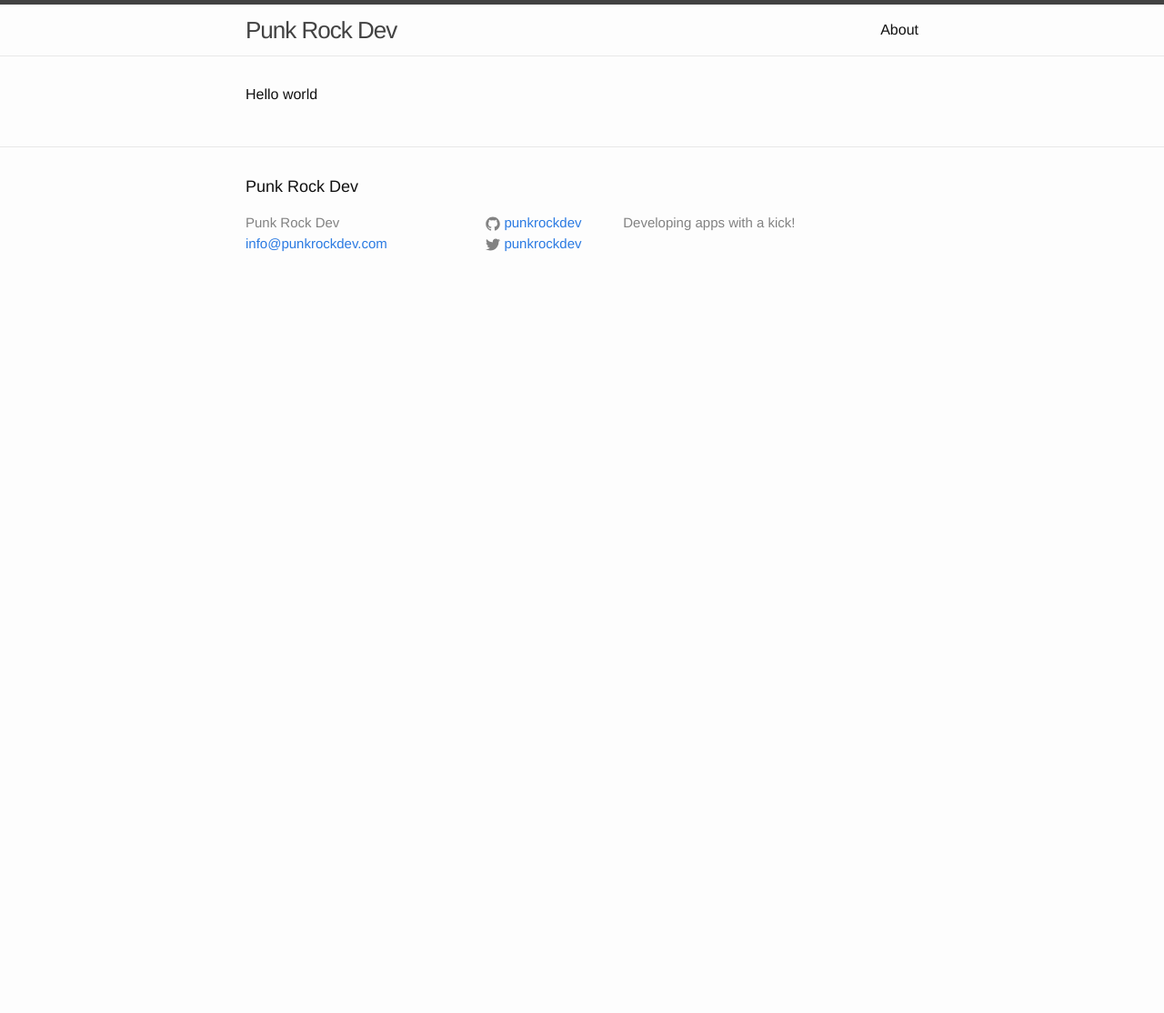
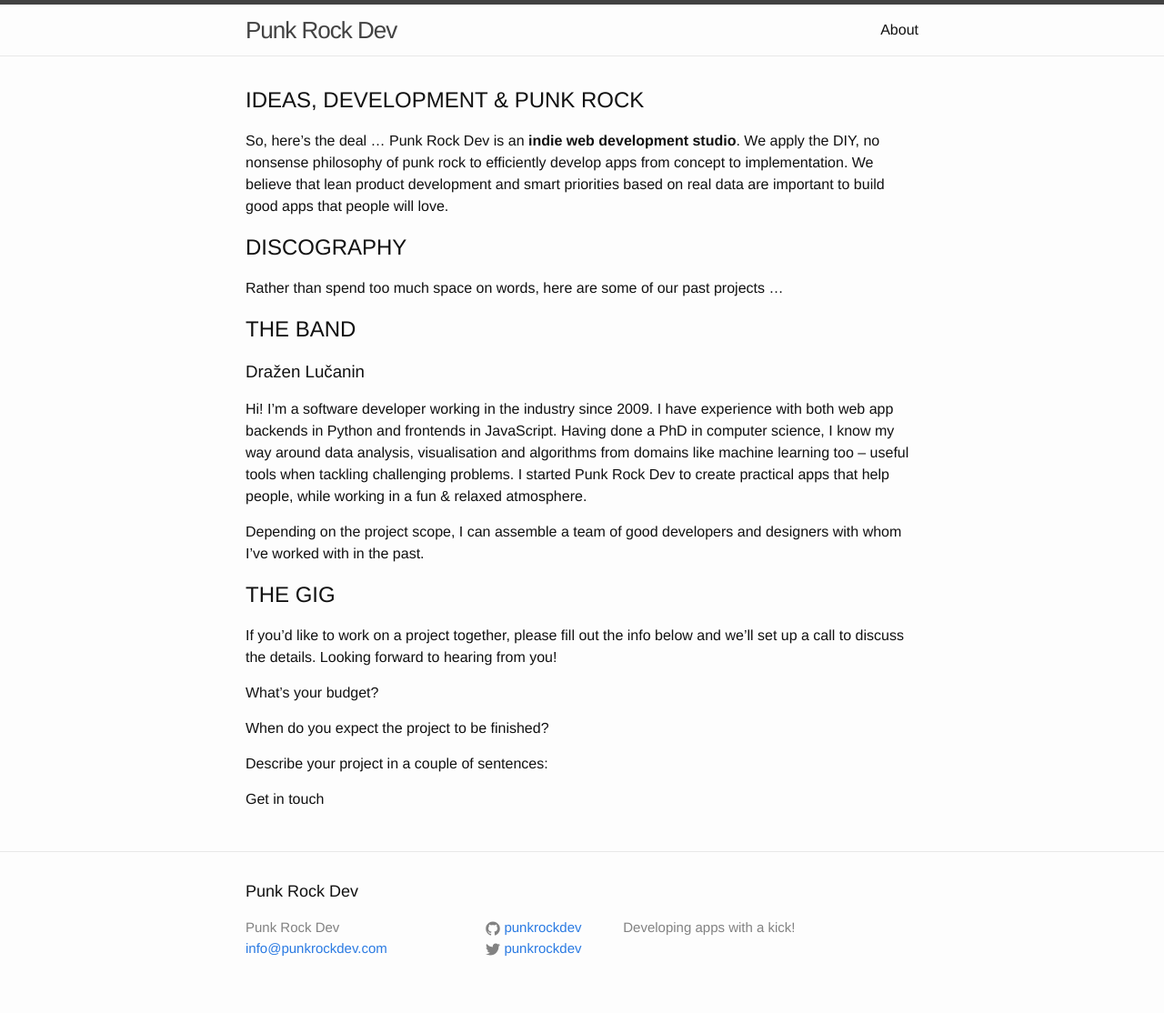
Before and after one commit to punkrockdev/punkrockdev.github.io, a Jekyll site: the page built from index.md, in a window 1280 px wide. Shown: the whole page at 91% size. Built offline with Jekyll 4.4.1, drawn with Linux system fonts in a browser that asks for light colours; before the commit the page ends 900 px from its top, so only the background shows below that.

Commit message:
some content

```diff
--- a/index.md
+++ b/index.md
@@ -5,4 +5,46 @@
 layout: default
 ---
 
-Hello world
+## IDEAS, DEVELOPMENT & PUNK ROCK
+
+So, here's the deal … Punk Rock Dev is an **indie web development studio**.
+We apply the DIY, no nonsense philosophy of punk rock to efficiently develop
+apps from concept to implementation. We believe that lean product development
+and smart priorities based on real data are important to build good apps
+that people will love.
+
+
+## DISCOGRAPHY
+
+Rather than spend too much space on words, here are some of our past projects …
+
+
+## THE BAND
+
+### Dražen Lučanin
+
+Hi! I'm a software developer working in the industry since 2009.
+I have experience with both web app backends in Python
+and frontends in JavaScript. Having done a PhD in computer science,
+I know my way around data analysis, visualisation and algorithms from domains
+like machine learning too – useful tools when tackling challenging problems.
+I started Punk Rock Dev to create practical apps that help people, while working
+in a fun & relaxed atmosphere.
+
+Depending on the project scope, I can assemble a team of good developers
+and designers with whom I've worked with in the past.
+
+
+## THE GIG
+
+If you'd like to work on a project together, please fill out the info below
+and we'll set up a call to discuss the details.
+Looking forward to hearing from you!
+
+What's your budget?
+
+When do you expect the project to be finished?
+
+Describe your project in a couple of sentences:
+
+Get in touch
```
